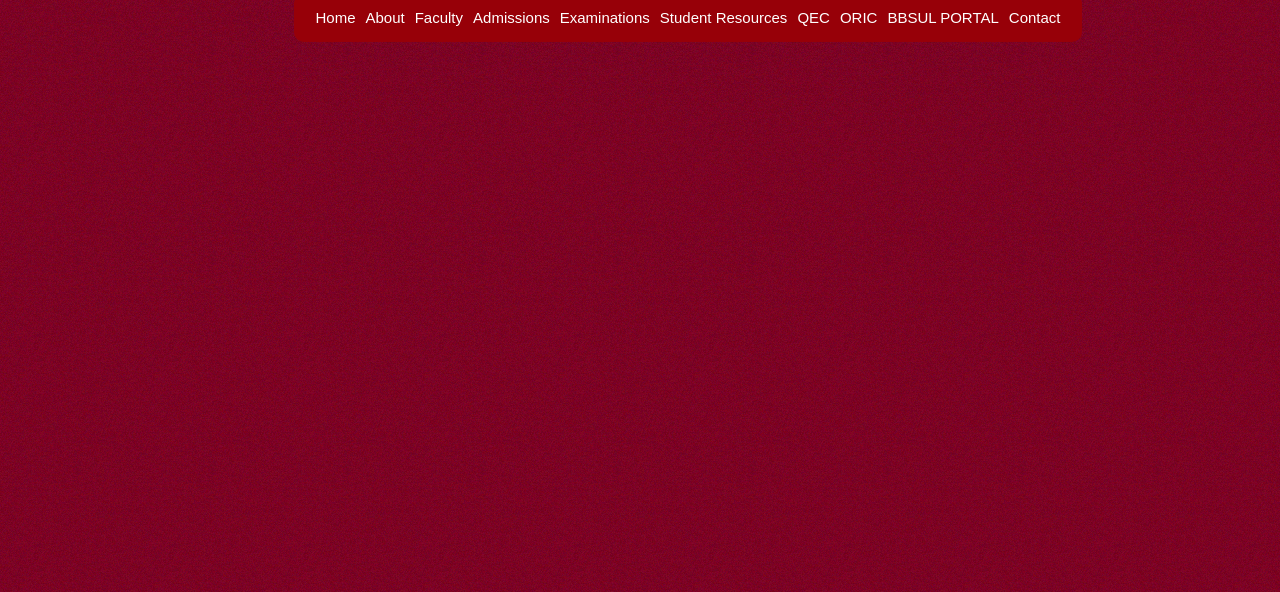
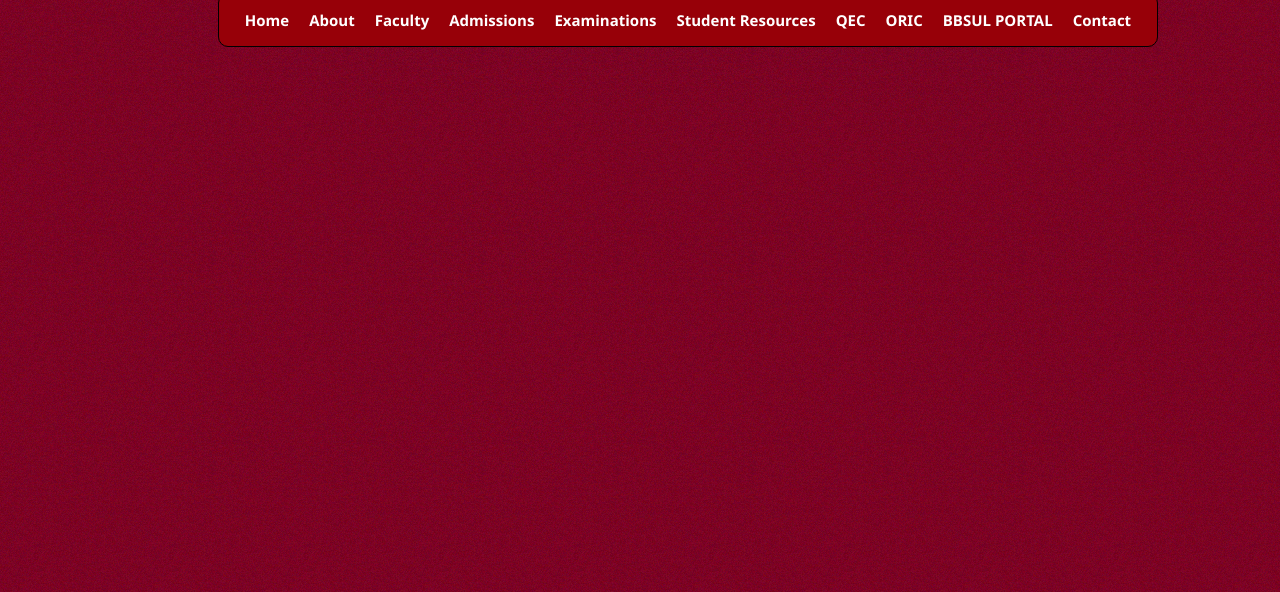
Before and after one commit to AbubakarShf/-BENAZIR-BHUTTO-SHAHEED-UNIVERSITY-website, a plain HTML site: page index.html in a window 1280 px wide. Shown: the part 208-800 px from the top of the page. Drawn offline with Linux system fonts and the light colour scheme.

Commit message:
Satruday-v2-navbar-done

```diff
--- a/style/main.scss
+++ b/style/main.scss
@@ -8,7 +8,11 @@ body {
     overflow-x: hidden;
 }
 a {
+    text-decoration: none;
+    font-family: "Segoe UI", Tahoma, Geneva, Verdana, sans-serif;
     color: white;
+    font-weight: 600;
+    font-size: 1rem;
 }
 .container {
     .top-bar {
@@ -60,8 +64,15 @@ main {
             fill: white;
         }
     }
-    nav {
+    #nav-bar {
         ul {
+            background-color: crimson;
+            border: 1px solid black;
+            border-radius: 10px;
+            list-style: none;
+            display: inline-block;
+        }
+        #Deep0-ul .Deep1-ul {
             display: none;
         }
     }
@@ -99,6 +110,7 @@ main {
         #hamburger {
             display: none;
         }
+
         nav {
             width: 90vh;
             #menu {
@@ -109,15 +121,23 @@ main {
                 flex-wrap: wrap;
                 width: 100vw;
                 padding: 1rem;
-                ul {
-                    a {
-                        font-family: Arial, Helvetica, sans-serif;
-                        font-size: 18px;
-                        color: #fff;
-                        font-weight: 500;
-                        text-decoration: none;
+                #Deep0-ul {
+                    .Deep0-li:hover {
+                        .Deep1-ul {
+                            display: initial;
+                            .Deep1-li {
+                                &:hover {
+                                    .Deep2-ul {
+                                        display: initial;
+                                    }
+                                }
+                                .Deep2-ul {
+                                    display: none;
+                                }
+                            }
+                        }
                     }
-                    display: initial;
+                    // display: initial;
                     border-radius: 10px;
                     list-style: none;
                     position: relative;
@@ -133,8 +153,8 @@ main {
                         margin: 0;
                         padding: 0;
                     }
-                    li:hover > ul {
-                        display: block;
+                    #Deep0-li:hover > ul {
+                        display: initial;
                     }
                     .Deep0-li:hover {
                         border-bottom: 1px solid white;
@@ -147,18 +167,19 @@ main {
                     }
                     ul {
                         border-radius: 7px;
-                        display: none;
+                        // display: initial;
                         position: absolute;
-                        background-color: #b10d0d;
+                        background-color: #970008;
                         top: 100%;
                         left: 0;
+
                         li {
                             float: none;
                             width: 200px;
                         }
                         li:hover {
                             border-radius: 4px;
-                            border: 1px solid white;
+                            // border: 1px solid white;
                         }
                         ul {
                             top: 0;
```
Also changed, not shown: style/main.css, 1 other file.
